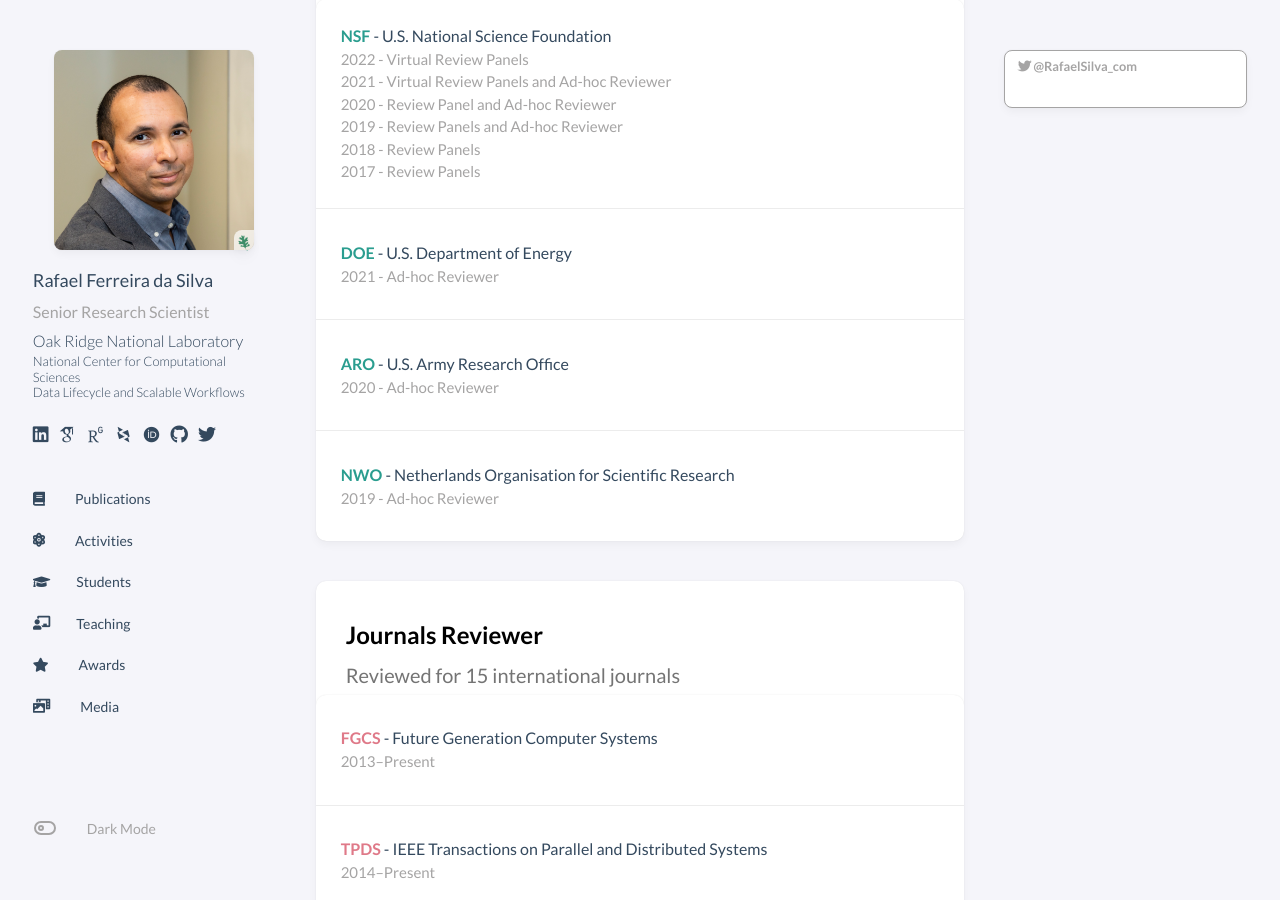
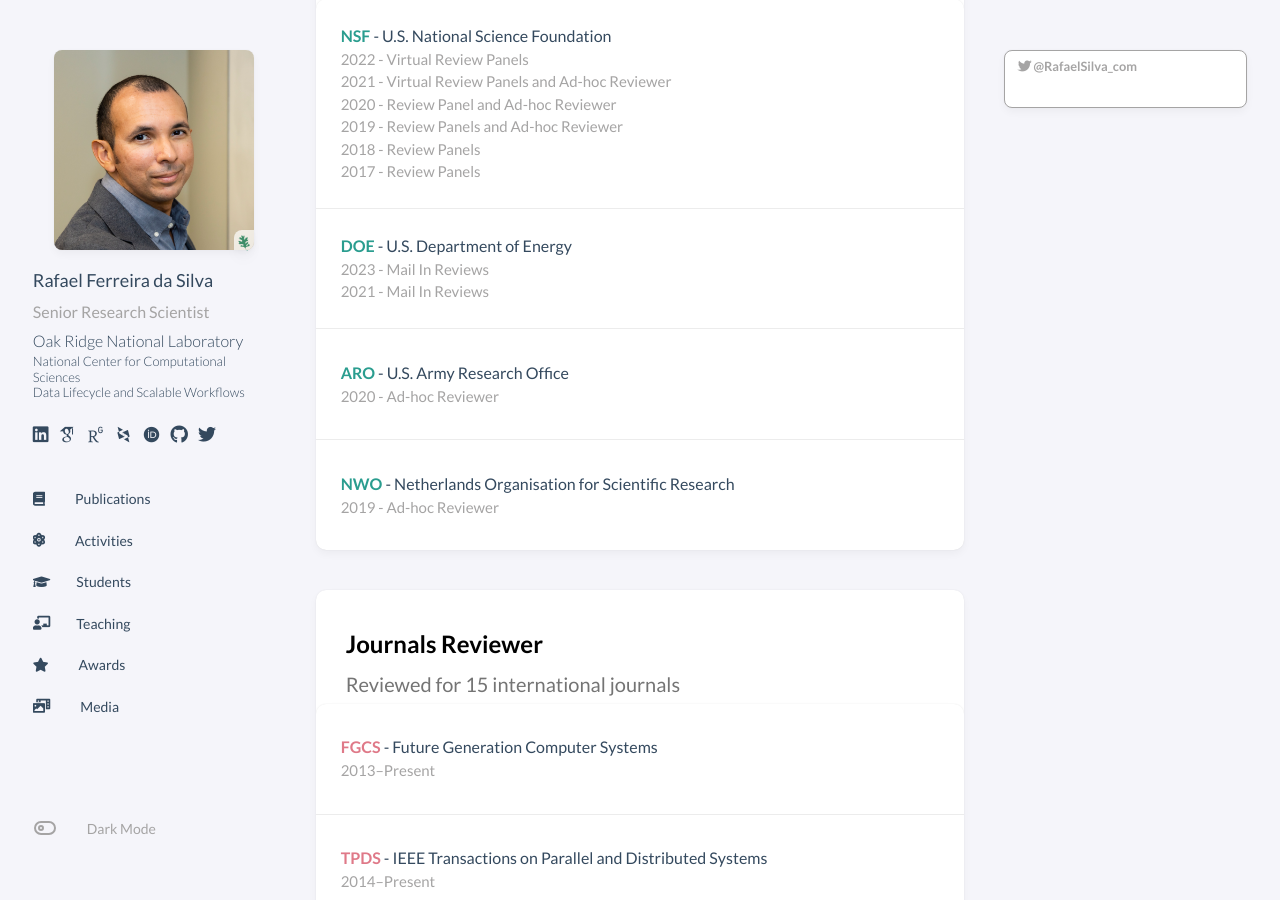
Before and after one commit to rafaelfsilva/rafaelfsilva.github.io, a Jekyll site: the page built from _pages/activities.html, in a window 1280 px wide and 900 px high, scrolled down 4856 px. Built offline with Jekyll 4.4.1, drawn with Linux system fonts in a browser that asks for light colours; some web fonts are replaced; a script that is not in the unit is left out; comment, search, counter and statistics services are not loaded.

Commit message:
Update activities_funding.yml

```diff
--- a/_data/activities_funding.yml
+++ b/_data/activities_funding.yml
@@ -19,8 +19,10 @@
   acronym: DOE
   link: https://www.energy.gov/
   entries:
+    - year: 2023
+      description: Mail In Reviews
     - year: 2021
-      description: Ad-hoc Reviewer
+      description: Mail In Reviews
 
 - agency: U.S. Army Research Office
   acronym: ARO
```
